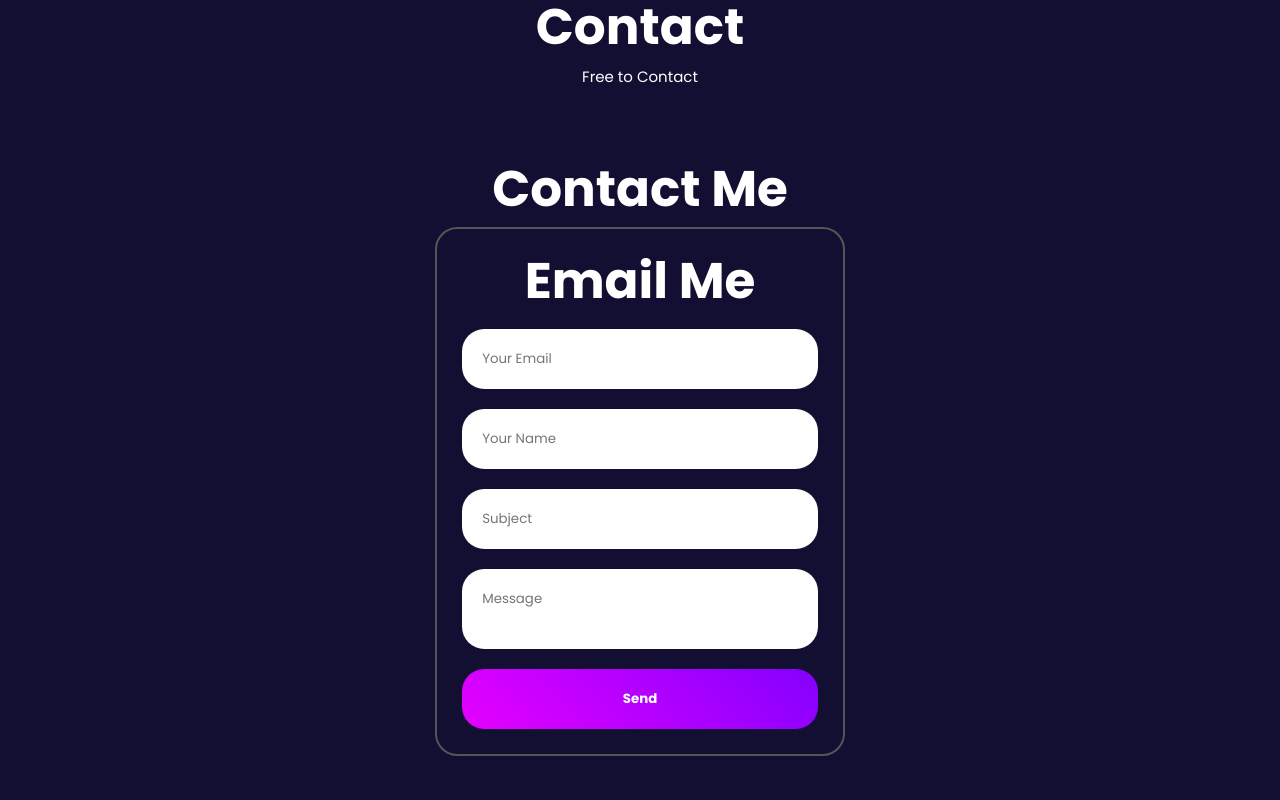
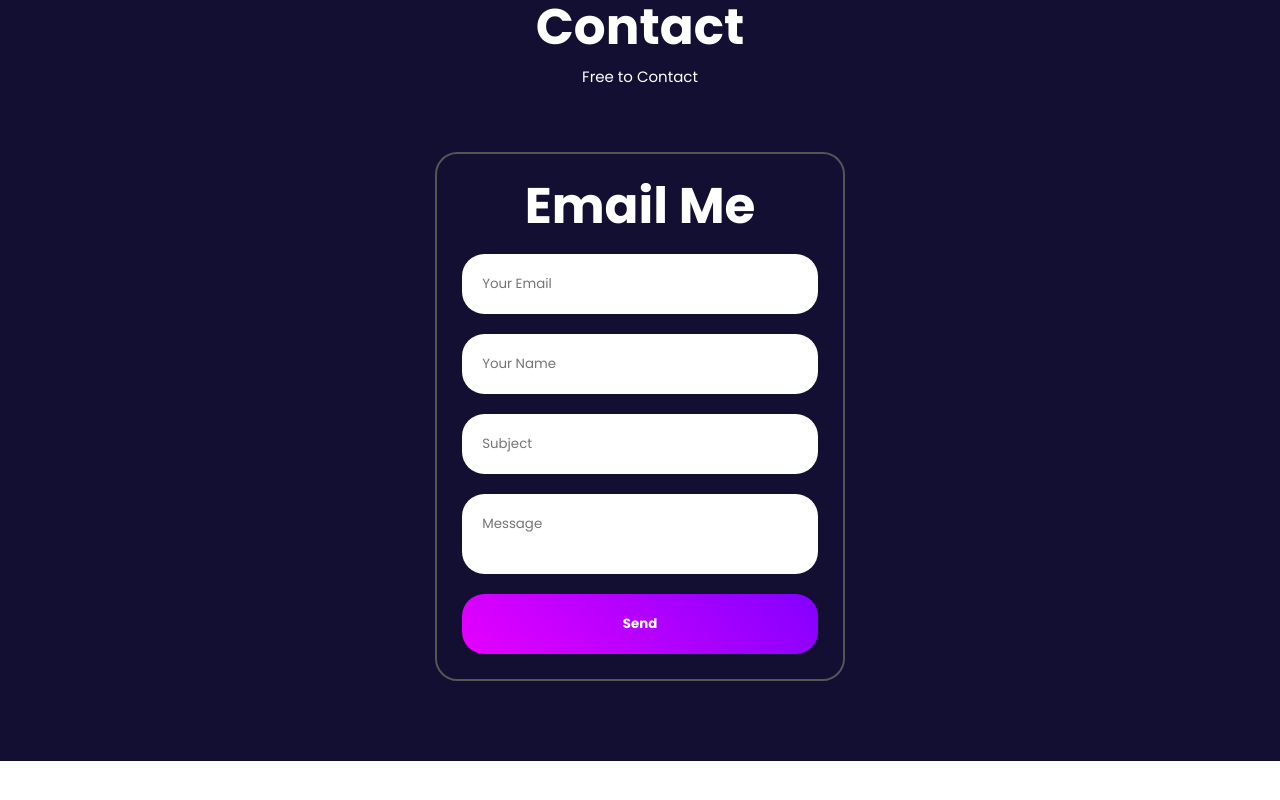
Before and after one commit to shrmohit/my_portfolio, a React (Vite) app: page / in a window 1280 px wide. Shown: the part 6438-7238 px from the top of the page. After the commit the page ends 7199 px from the top, so only its background shows below. Built offline with nearby package versions, Linux system fonts and the light colour scheme.

Commit message:
Update Contactform.jsx

```diff
--- a/src/components/Contactform.jsx
+++ b/src/components/Contactform.jsx
@@ -5,7 +5,7 @@ function Contactform() {
   return (
     <div className='contact-container'>
       <div className='contact-section'>
-        <h1>Contact Me</h1>
+
         <div className='contactform-item'>
           <form className='form-section' action="">
             <h1>Email Me</h1>
```
